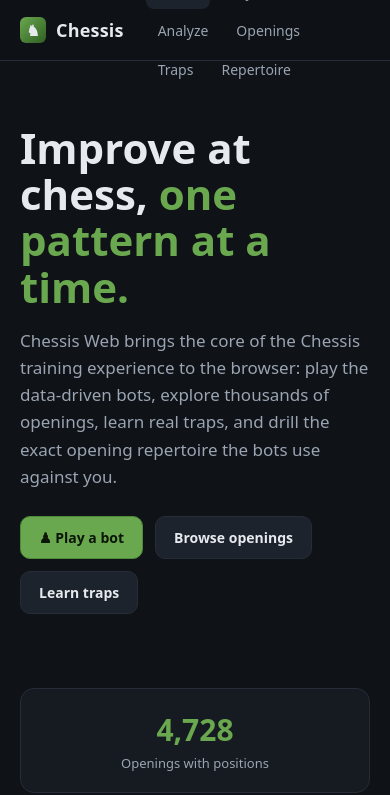
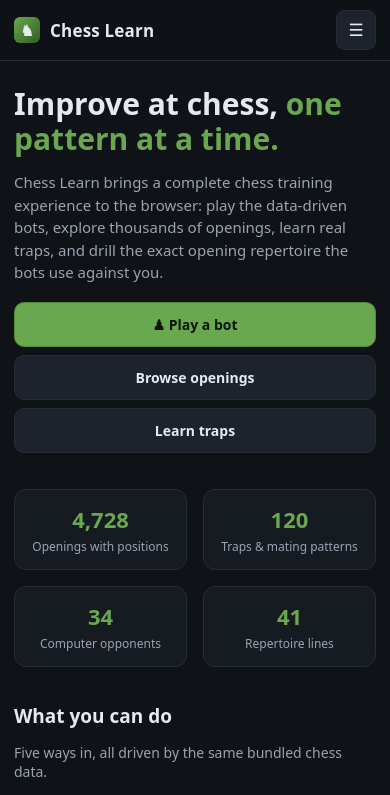
Before and after one commit to studyxtarget/chess-learn, a Next.js app: page / in a window 390 px wide. Shown: the top 795 px of the page. Built offline with nearby package versions, Linux system fonts and the light colour scheme.

Commit message:
Rename Chessis -> Chess Learn; mobile navbar/hero/layout polish

```diff
--- a/package.json
+++ b/package.json
@@ -1,8 +1,8 @@
 {
-  "name": "chessis-web",
+  "name": "chess-learn",
   "version": "1.0.0",
   "private": true,
-  "description": "Chessis — a web port of the core Chessis chess-improvement experience (board, bots, openings, traps).",
+  "description": "Chess Learn — a browser chess trainer: play data-driven bots, explore openings, learn traps, and run a full Stockfish game review.",
   "scripts": {
     "dev": "next dev",
     "build": "next build",
--- a/src/app/globals.css
+++ b/src/app/globals.css
@@ -35,14 +35,15 @@
   backdrop-filter: blur(10px);
   border-bottom: 1px solid var(--line);
 }
-.nav-inner { display: flex; align-items: center; gap: 22px; height: 60px; }
-.brand { display: flex; align-items: center; gap: 10px; font-weight: 700; font-size: 18px; letter-spacing: .2px; }
+.nav-inner { position: relative; display: flex; align-items: center; gap: 22px; height: 60px; }
+.brand { display: flex; align-items: center; gap: 10px; font-weight: 700; font-size: 18px; letter-spacing: .2px; white-space: nowrap; }
 .brand .logo {
   width: 26px; height: 26px; border-radius: 6px;
   background: linear-gradient(135deg, var(--accent), #2f5f22);
   display: grid; place-items: center; font-size: 15px;
 }
-.nav-links { display: flex; gap: 4px; margin-left: auto; flex-wrap: wrap; }
+.nav-links { display: flex; gap: 4px; margin-left: auto; }
+.nav-toggle { display: none; }
 .nav-links a {
   padding: 8px 12px; border-radius: 8px; color: var(--muted); font-size: 14px; font-weight: 500;
 }
@@ -69,8 +70,16 @@
 .grid.cols-3 { grid-template-columns: repeat(3, 1fr); }
 .grid.cols-4 { grid-template-columns: repeat(4, 1fr); }
 .grid.cols-2 { grid-template-columns: repeat(2, 1fr); }
-@media (max-width: 900px) { .grid.cols-3, .grid.cols-4 { grid-template-columns: repeat(2, 1fr); } }
-@media (max-width: 620px) { .grid.cols-3, .grid.cols-4, .grid.cols-2 { grid-template-columns: 1fr; } }
+@media (max-width: 900px) {
+  .grid.cols-3, .grid.cols-4 { grid-template-columns: repeat(2, 1fr); }
+}
+@media (max-width: 620px) {
+  .grid.cols-2 { grid-template-columns: 1fr; }
+  .grid.cols-3 { grid-template-columns: repeat(2, 1fr); }
+  .stats-grid { grid-template-columns: repeat(2, 1fr); }
+  .bot-grid { grid-template-columns: repeat(2, 1fr); }
+  .grid.feature-grid { grid-template-columns: 1fr; }
+}
 
 .card {
   background: var(--bg2); border: 1px solid var(--line); border-radius: 14px; padding: 20px;
@@ -229,3 +238,59 @@
   position: absolute; right: 7px; top: 50%; transform: translateY(-50%);
   font-size: 10px; font-weight: 700; color: #cbd2dc; letter-spacing: .3px;
 }
+
+/* ================= mobile polish ================= */
+html, body { overflow-x: hidden; }
+
+@media (max-width: 760px) {
+  .container { padding: 0 14px; }
+
+  /* navbar: single row, hamburger menu */
+  .nav-links { display: none; }
+  .nav-links.open {
+    display: flex; flex-direction: column; gap: 2px; align-items: stretch;
+    position: absolute; top: 60px; left: 0; right: 0; margin: 0; padding: 8px;
+    background: var(--bg2); border-bottom: 1px solid var(--line); z-index: 60;
+  }
+  .nav-links.open a { padding: 12px 14px; border-radius: 8px; font-size: 15px; }
+  .nav-toggle {
+    display: grid; place-items: center; margin-left: auto; flex: none;
+    width: 40px; height: 40px; border-radius: 9px; font-size: 17px;
+    background: var(--bg3); border: 1px solid var(--line); color: var(--text); cursor: pointer;
+  }
+  .brand { font-size: 17px; }
+
+  /* hero */
+  .hero { padding: 26px 0 18px; }
+  .hero h1 { font-size: 32px; line-height: 1.15; margin: 0 0 10px; }
+  .hero p.lead { font-size: 15px; line-height: 1.5; }
+  .hero-cta { flex-direction: column; gap: 8px; margin-top: 18px; }
+  .hero-cta .btn { width: 100%; justify-content: center; padding: 12px 16px; }
+
+  /* tighter vertical rhythm */
+  .section { padding: 18px 0; }
+  .section h2 { font-size: 19px; }
+  .section .sub { margin-bottom: 14px; }
+
+  .card { padding: 14px; border-radius: 12px; }
+  .stat .num { font-size: 22px; }
+  .stat .lbl { font-size: 12px; }
+
+  .two-col { gap: 16px; }
+  .botcard { padding: 12px 8px; }
+  .botcard img { width: 48px; height: 48px; }
+  .board-wrap, .evalbar { max-width: 100%; }
+  .movelist { max-height: 130px; }
+}
+
+@media (max-width: 430px) {
+  .hero h1 { font-size: 30px; }
+  .bot-grid, .grid.cols-3 { grid-template-columns: repeat(2, 1fr); }
+}
+
+@media (max-width: 360px) {
+  .container { padding: 0 10px; }
+  .hero h1 { font-size: 27px; }
+  .bot-grid { gap: 10px; }
+  .card { padding: 12px; }
+}
--- a/src/app/layout.tsx
+++ b/src/app/layout.tsx
@@ -3,9 +3,9 @@
 import Nav from "@/components/Nav";
 
 export const metadata: Metadata = {
-  title: "Chessis — Web",
+  title: "Chess Learn",
   description:
-    "A web port of the core Chessis chess-improvement experience: play the data-driven bots, explore openings, learn traps, and drill the bot repertoire.",
+    "A browser chess trainer: play the data-driven bots, explore openings, learn traps, and run a full Stockfish game review.",
 };
 
 export default function RootLayout({ children }: { children: React.ReactNode }) {
@@ -17,7 +17,7 @@
         <footer className="footer">
           <div className="container">
             <p style={{ margin: 0 }}>
-              Chessis Web — an original web implementation of the Chessis experience. Opening,
+              Chess Learn — an original web implementation. Opening,
               trap, bot and piece data are derived from the app&apos;s bundled assets.
             </p>
           </div>
--- a/src/app/page.tsx
+++ b/src/app/page.tsx
@@ -23,7 +23,7 @@
           Improve at chess, <span>one pattern at a time.</span>
         </h1>
         <p className="lead">
-          Chessis Web brings the core of the Chessis training experience to the browser: play the
+          Chess Learn brings a complete chess training experience to the browser: play the
           data-driven bots, explore thousands of openings, learn real traps, and drill the exact
           opening repertoire the bots use against you.
         </p>
@@ -41,7 +41,7 @@
       </section>
 
       <section className="section">
-        <div className="grid cols-4">
+        <div className="grid cols-4 stats-grid">
           <div className="card stat">
             <div className="num">{nOpenings.toLocaleString("en-IN")}</div>
             <div className="lbl">Openings with positions</div>
@@ -64,7 +64,7 @@
       <section className="section">
         <h2>What you can do</h2>
         <p className="sub">Five ways in, all driven by the same bundled chess data.</p>
-        <div className="grid cols-4">
+        <div className="grid cols-4 feature-grid">
           <Link className="card" href="/play">
             <div className="icon">♞</div>
             <h3>Play vs Bot</h3>
@@ -111,7 +111,7 @@
       <section className="section">
         <h2>Meet a few of the bots</h2>
         <p className="sub">Each bot has an avatar, a rating, a style, and a favourite opening.</p>
-        <div className="grid cols-4">
+        <div className="grid cols-4 bot-grid">
           {featured.map((b) => (
             <Link key={b.id} href="/play" className="botcard">
               {/* eslint-disable-next-line @next/next/no-img-element */}
--- a/src/components/Nav.tsx
+++ b/src/components/Nav.tsx
@@ -2,6 +2,7 @@
 
 import Link from "next/link";
 import { usePathname } from "next/navigation";
+import { useState } from "react";
 
 const links = [
   { href: "/", label: "Home" },
@@ -14,20 +15,38 @@
 
 export default function Nav() {
   const path = usePathname();
+  const [open, setOpen] = useState(false);
+
   return (
     <header className="nav">
       <div className="container nav-inner">
-        <Link href="/" className="brand">
+        <Link href="/" className="brand" onClick={() => setOpen(false)}>
           <span className="logo">♞</span>
-          Chessis
+          Chess Learn
         </Link>
-        <nav className="nav-links">
+
+        <nav className={`nav-links${open ? " open" : ""}`}>
           {links.map((l) => (
-            <Link key={l.href} href={l.href} className={path === l.href ? "active" : ""}>
+            <Link
+              key={l.href}
+              href={l.href}
+              className={path === l.href ? "active" : ""}
+              onClick={() => setOpen(false)}
+            >
               {l.label}
             </Link>
           ))}
         </nav>
+
+        <button
+          type="button"
+          className="nav-toggle"
+          aria-label={open ? "Close menu" : "Open menu"}
+          aria-expanded={open}
+          onClick={() => setOpen((v) => !v)}
+        >
+          {open ? "✕" : "☰"}
+        </button>
       </div>
     </header>
   );
```
Also changed, not shown: 2 other files (tests, documents, lock files or other folders).
